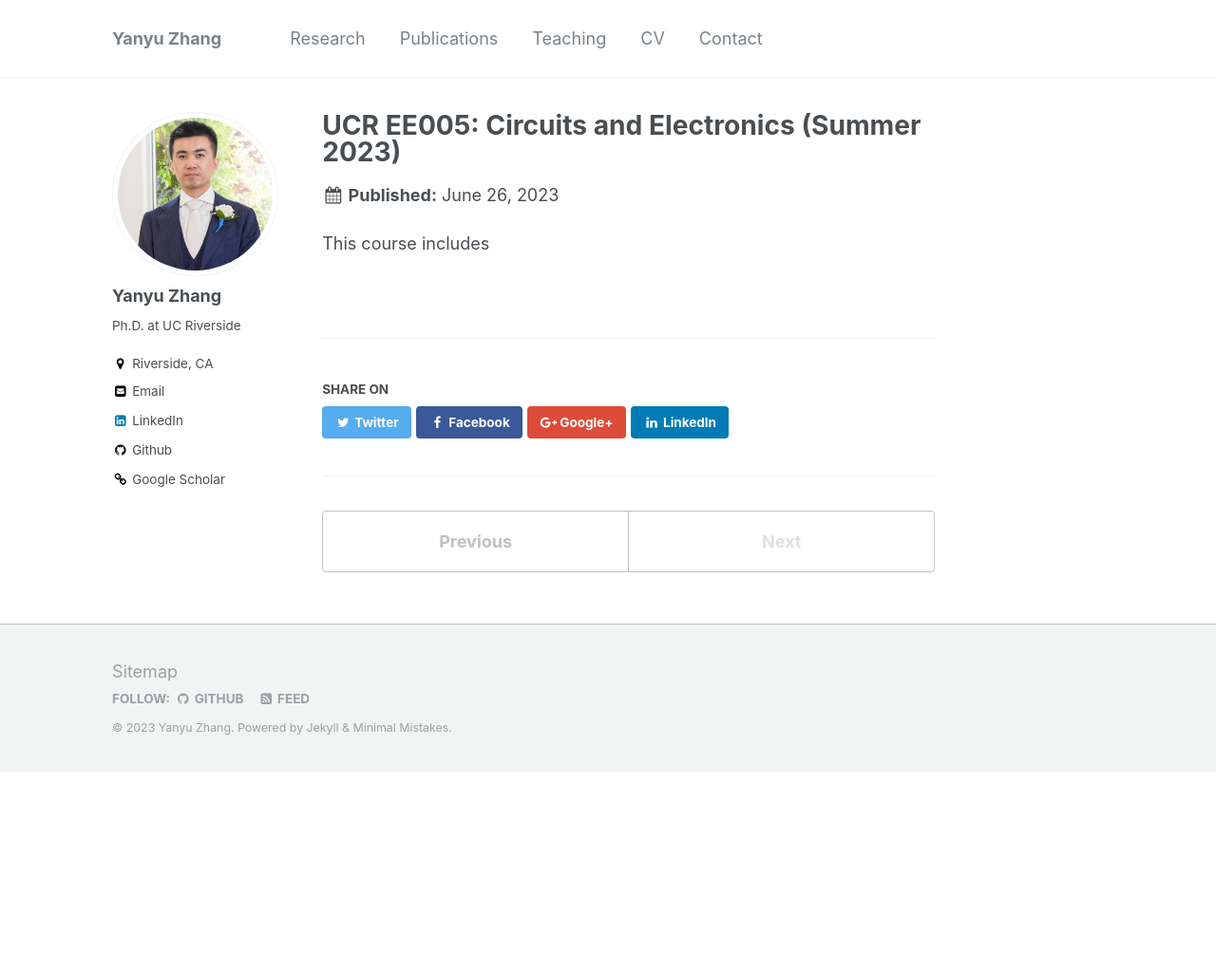
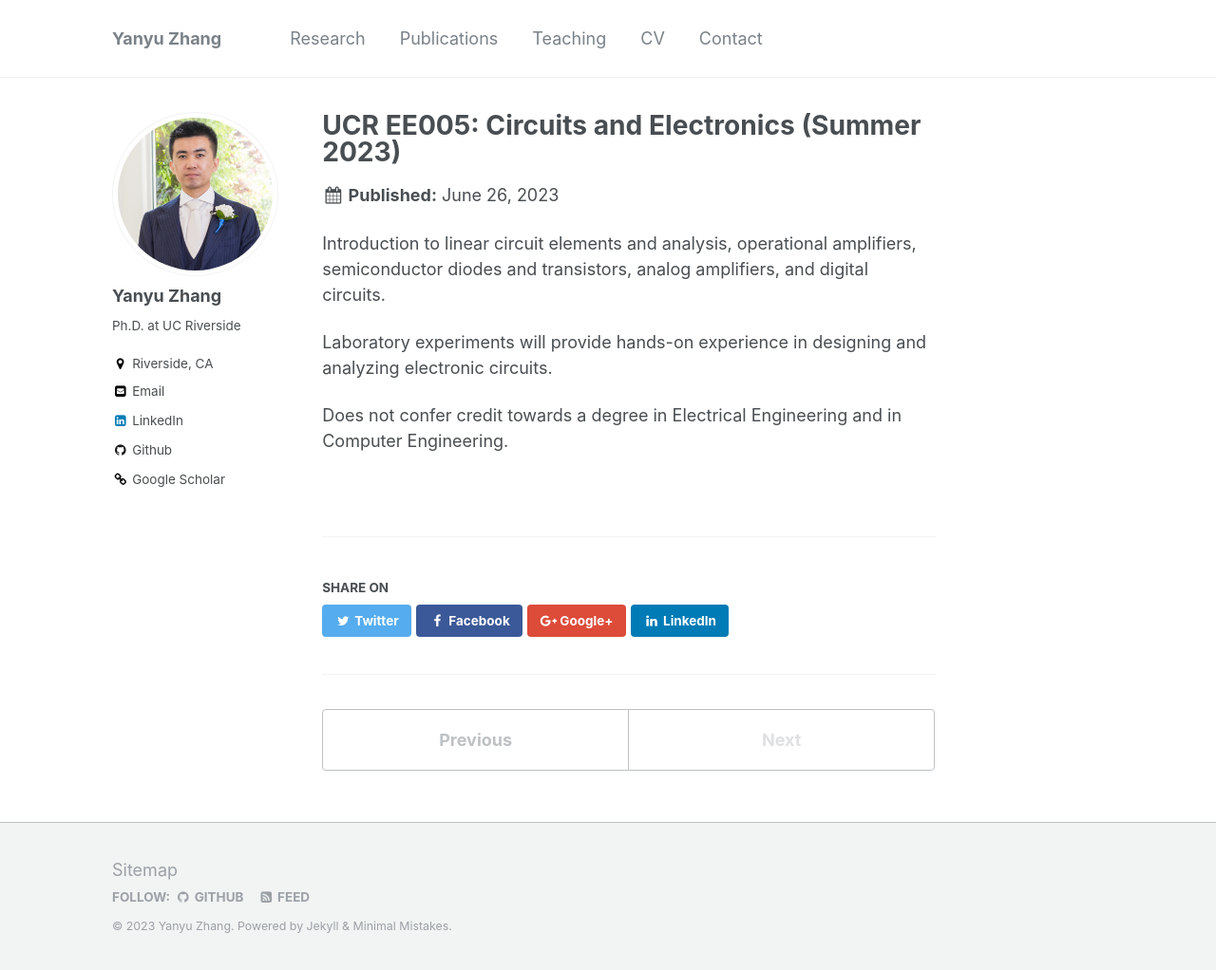
Before and after one commit to zhangyanyu0722/zhangyanyu0722.github.io, a Jekyll site: the page built from _teaching/2023-Summer-EE005.md, in a window 1280 px wide and 1022 px high. Shown: the whole window at 95% size. Built offline with Jekyll 4.4.1, drawn with Linux system fonts in a browser that asks for light colours.

Commit message:
Update teaching

```diff
--- a/_teaching/2023-Summer-EE005.md
+++ b/_teaching/2023-Summer-EE005.md
@@ -6,6 +6,10 @@ permalink: /teaching/summer23-005/
 institution: "University of California, Riverside"
 date: 2023-06-26
 excerpt: "<i>Undergraduate course, Lab Section & Teaching Assistant</i><br/>
-EE005 covers ..."
+EE005 covers linear circuit elements and analysis, operational amplifiers, semiconductor diodes and transistors, analog amplifiers, and digital circuits."
 ---
-This course includes
+Introduction to linear circuit elements and analysis, operational amplifiers, semiconductor diodes and transistors, analog amplifiers, and digital circuits.
+
+Laboratory experiments will provide hands-on experience in designing and analyzing electronic circuits.
+
+Does not confer credit towards a degree in Electrical Engineering and in Computer Engineering.
```
Also changed, not shown: 6 other files.
